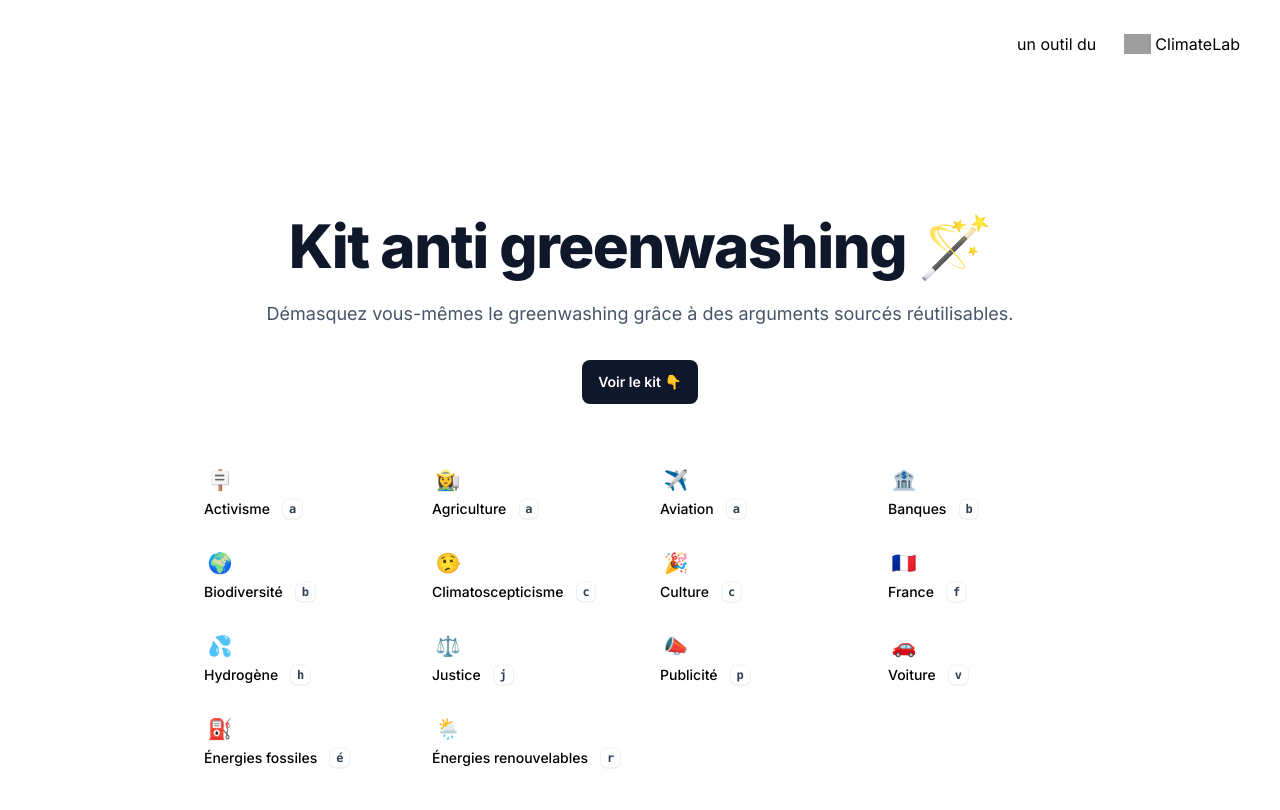
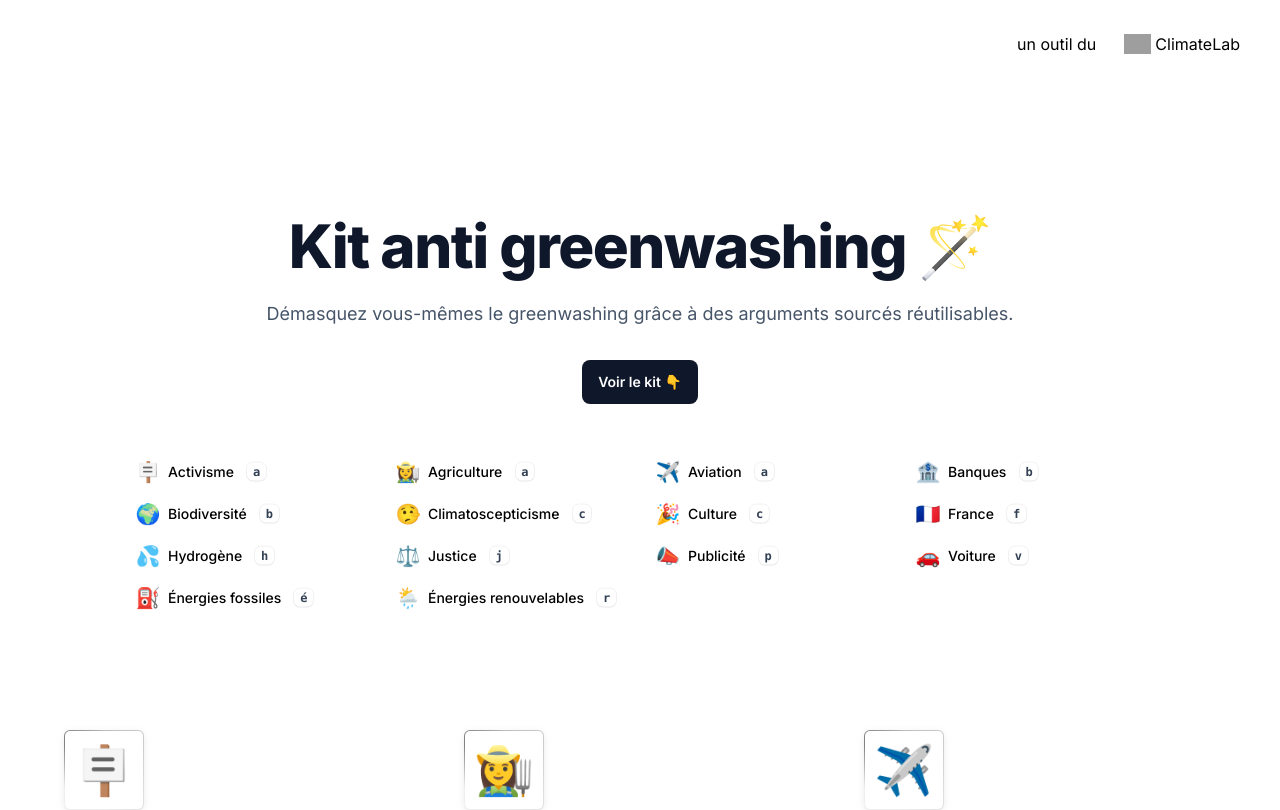
Before and after one commit to alexandre-mace/kitantigreenwashing, a Next.js app: page / in a window 1280 px wide. Shown: the top 810 px of the page. Built offline with nearby package versions, Linux system fonts and the light colour scheme; grey boxes are pictures that could not be loaded.

Commit message:
Update summary

```diff
--- a/data.json
+++ b/data.json
@@ -60,15 +60,6 @@
         "tools": [
           {
             "content": "Dans le monde, l’élevage représente 1/4 des surfaces arables (en majorité des grains pour les monogastriques), cet argument est souvent utilisé pour défendre un statu quo pour les ruminants (image de la vache à l’herbe sur prairie naturelle). En France, on utilise 40% des terres arables pour nourrir les ruminants (concurrence directe avec l’alimentation humaine pour leur utilisation fourragère).",
-            "source": "https://afterres2050.solagro.org/debattre/elevage/"
-          }
-        ]
-      },
-      {
-        "title": "Polyculture élevage",
-        "tools": [
-          {
-            "content": "Le système polyculture-élevage fonctionne sans problème jusqu’à la question de la généralisation. Si l’on veut massifier l’agriculture biologique, la fumure animale ne peut fournir qu’une partie des apports d’azote, il faut donc des systèmes sans élevage avec beaucoup de légumineuses.",
             "source": "https://afterres2050.solagro.org/debattre/elevage/"
           }
         ]
--- a/pages/index.tsx
+++ b/pages/index.tsx
@@ -88,24 +88,24 @@ export default function Home() {
           </div>
         </section>
 
-        <section className={"mx-auto mt-12 max-w-sm md:max-w-4xl"}>
-          <div className="mx-auto grid gap-x-4 md:grid-cols-4">
+        <section className={"mx-auto mt-12 max-w-sm md:max-w-5xl"}>
+          <div className="mx-auto grid gap-x-4 gap-y-0.5 md:grid-cols-4">
             {data
               .sort((topicA, topicB) => (topicA.title > topicB.title ? 1 : -1))
               .map((topic, index) => (
                 <div
-                  key={index}
+                  key={index + "summary"}
                   className="flex flex-col text-center md:text-start"
                 >
                   <div
                     className={
-                      "hover:icon-wrapper-animation cursor-pointer rounded-lg p-3 hover:shadow hover:ring-1 hover:ring-slate-900/10"
+                      "inline-flex cursor-pointer items-center rounded-lg bg-white p-1 hover:shadow hover:ring-1 hover:ring-slate-900/10"
                     }
                     onClick={() =>
                       handleScrollToSection(getNavigationIdentifier(topic))
                     }
                   >
-                    <div className="inline-flex h-8 w-8 items-center justify-center rounded-md bg-white p-2 text-xl">
+                    <div className="mr-1 inline-flex h-8 w-8 items-center justify-center rounded-md bg-white p-2 text-xl">
                       <div
                         className={
                           topic.iconSizeCorrection ? "-translate-y-1" : ""
```
